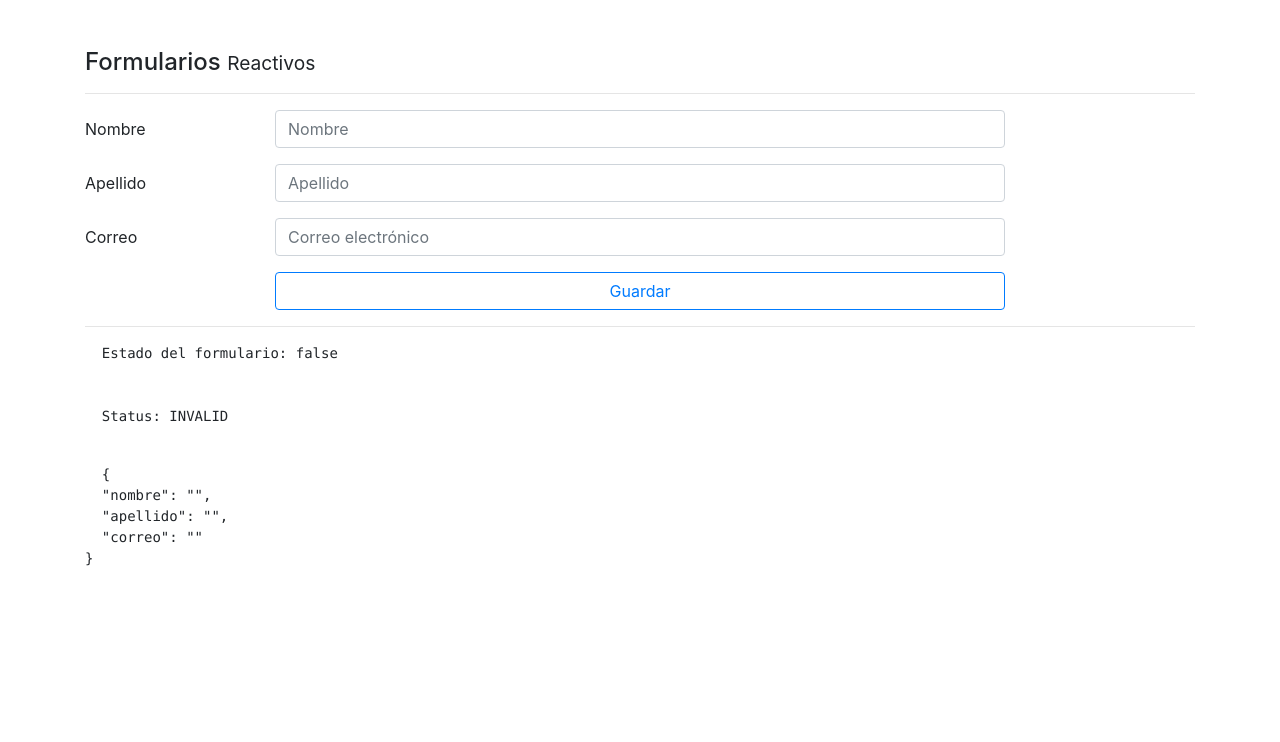
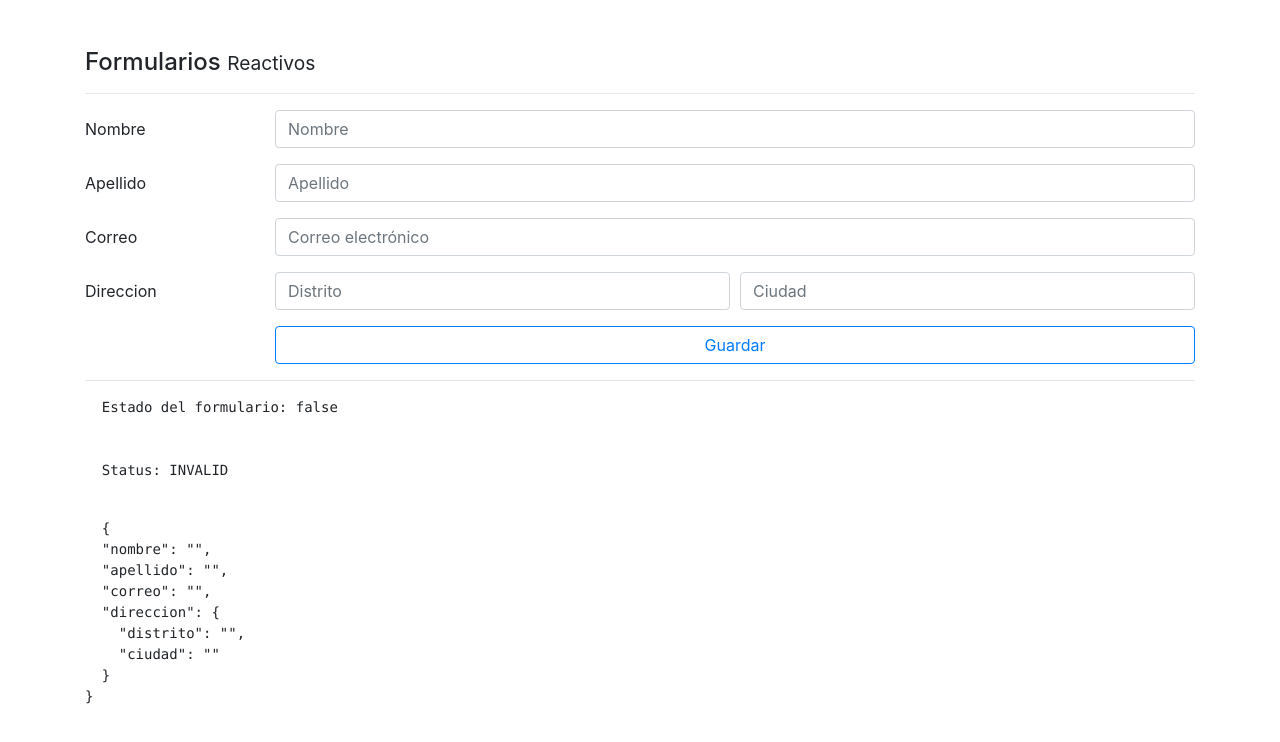
Before and after one commit to RicardoBr25/formularios, an Angular app in the folder formularios/: page /reactivo in a window 1280 px wide. Shown: the top 742 px of the page. Built offline with nearby package versions, Linux system fonts and the light colour scheme.

Commit message:
Video 20 Agrupacion de los objetos

```diff
--- a/formularios/src/app/pages/reactive/reactive.component.html
+++ b/formularios/src/app/pages/reactive/reactive.component.html
@@ -6,7 +6,7 @@
 
     <div class="form-group row">
       <label class="col-2 col-form-label">Nombre</label>
-      <div class="col-8">
+      <div class="col">
 
         <input class="form-control"
                type="text"
@@ -21,7 +21,7 @@
 
     <div class="form-group row">
       <label class="col-2 col-form-label">Apellido</label>
-      <div class="col-8">
+      <div class="col">
 
         <input class="form-control"
                type="text"
@@ -38,7 +38,7 @@
 
   <div class="form-group row">
     <label class="col-2 col-form-label">Correo</label>
-    <div class="col-8">
+    <div class="col">
 
       <input class="form-control"
              type="email"
@@ -52,10 +52,36 @@
   </div>
 
 
+  <div class="form-group row" formGroupName="direccion">
+    <label class="col-2 col-form-label">Direccion</label>
+    <div class="form-row col">
+
+      <div class="col">
+
+        <input type="text"
+               class="form-control"
+               placeholder="Distrito"
+               formControlName="distrito">
+
+      </div>
+
+      <div class="col">
+
+        <input type="text"
+               class="form-control"
+               placeholder="Ciudad"
+               formControlName="ciudad">
+
+      </div>
+
+    </div>
+  </div>
+
+
 
   <div class="form-group row">
     <label class="col-2 col-form-label">&nbsp;</label>
-    <div class="input-group col-md-8">
+    <div class="input-group col">
       <button type="submit" class="btn btn-outline-primary btn-block">
         Guardar
       </button>
--- a/formularios/src/app/pages/reactive/reactive.component.ts
+++ b/formularios/src/app/pages/reactive/reactive.component.ts
@@ -38,6 +38,10 @@
       nombre  : ['', [ Validators.minLength(5), Validators.required  ] ],
       apellido: ['', Validators.required ],
       correo  : ['', [Validators.required, Validators.pattern('[a-z0-9._%+-]+@[a-z0-9.-]+\.[a-z]{2,3}$')] ],
+      direccion: this.fb.group({
+        distrito: ['', Validators.required],
+        ciudad  : ['', Validators.required],
+      })
 
     });
 
```
